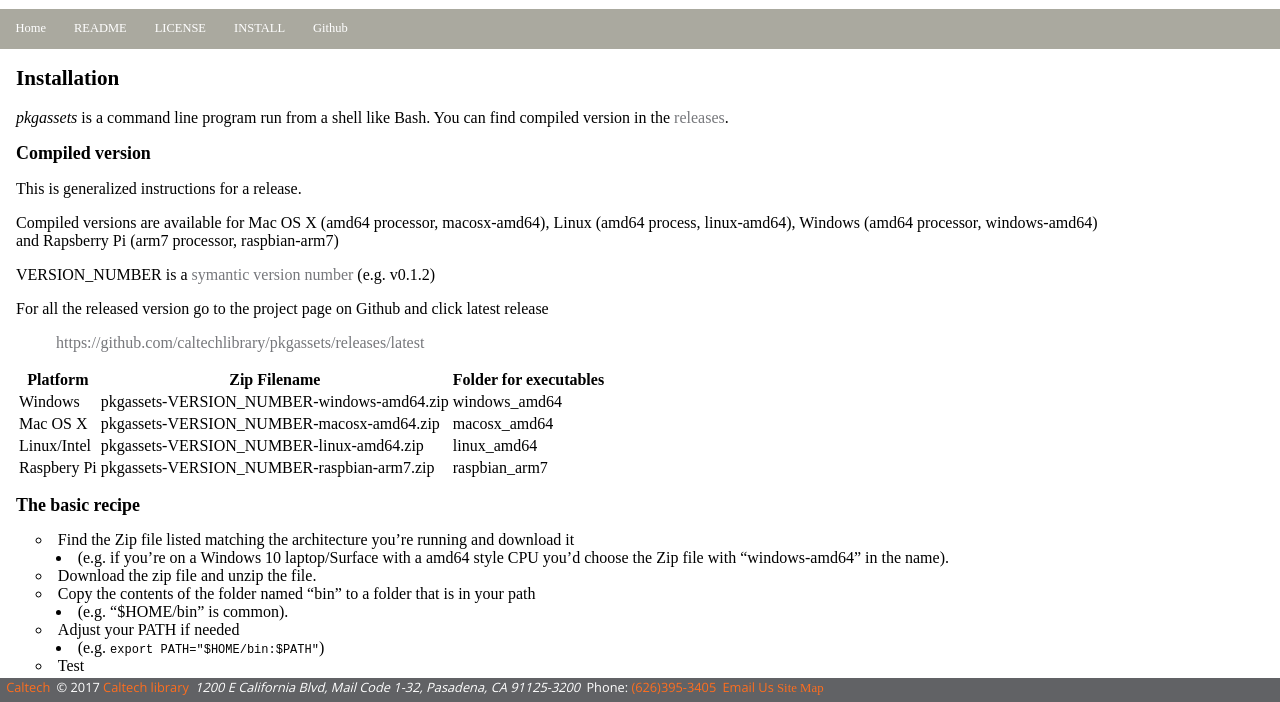
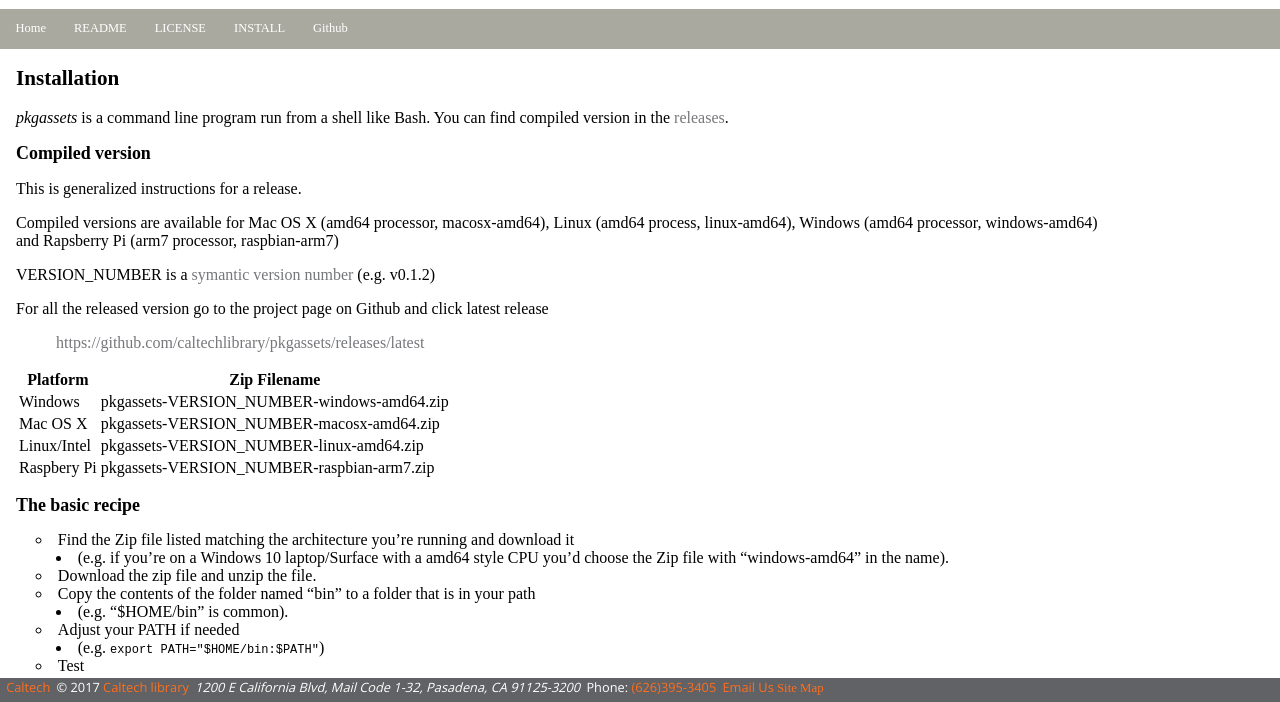
Before and after one commit to caltechlibrary/pkgassets, a plain HTML site: page install.html in a window 1280 px wide. Shown: the part 96-798 px from the top of the page. Drawn offline with nearby package versions, Linux system fonts and the light colour scheme.

Commit message:
Quick Save

```diff
--- a/install.html
+++ b/install.html
@@ -46,7 +46,6 @@ Windows (amd64 processor, windows-amd64) and Rapsberry Pi (arm7 processor, raspb
 <tr>
 <th>Platform</th>
 <th>Zip Filename</th>
-<th>Folder for executables</th>
 </tr>
 </thead>
 
@@ -54,25 +53,21 @@ Windows (amd64 processor, windows-amd64) and Rapsberry Pi (arm7 processor, raspb
 <tr>
 <td>Windows</td>
 <td>pkgassets-VERSION_NUMBER-windows-amd64.zip</td>
-<td>windows_amd64</td>
 </tr>
 
 <tr>
 <td>Mac OS X</td>
 <td>pkgassets-VERSION_NUMBER-macosx-amd64.zip</td>
-<td>macosx_amd64</td>
 </tr>
 
 <tr>
 <td>Linux/Intel</td>
 <td>pkgassets-VERSION_NUMBER-linux-amd64.zip</td>
-<td>linux_amd64</td>
 </tr>
 
 <tr>
 <td>Raspbery Pi</td>
 <td>pkgassets-VERSION_NUMBER-raspbian-arm7.zip</td>
-<td>raspbian_arm7</td>
 </tr>
 </tbody>
 </table>
```
Also changed, not shown: 1 other file.
